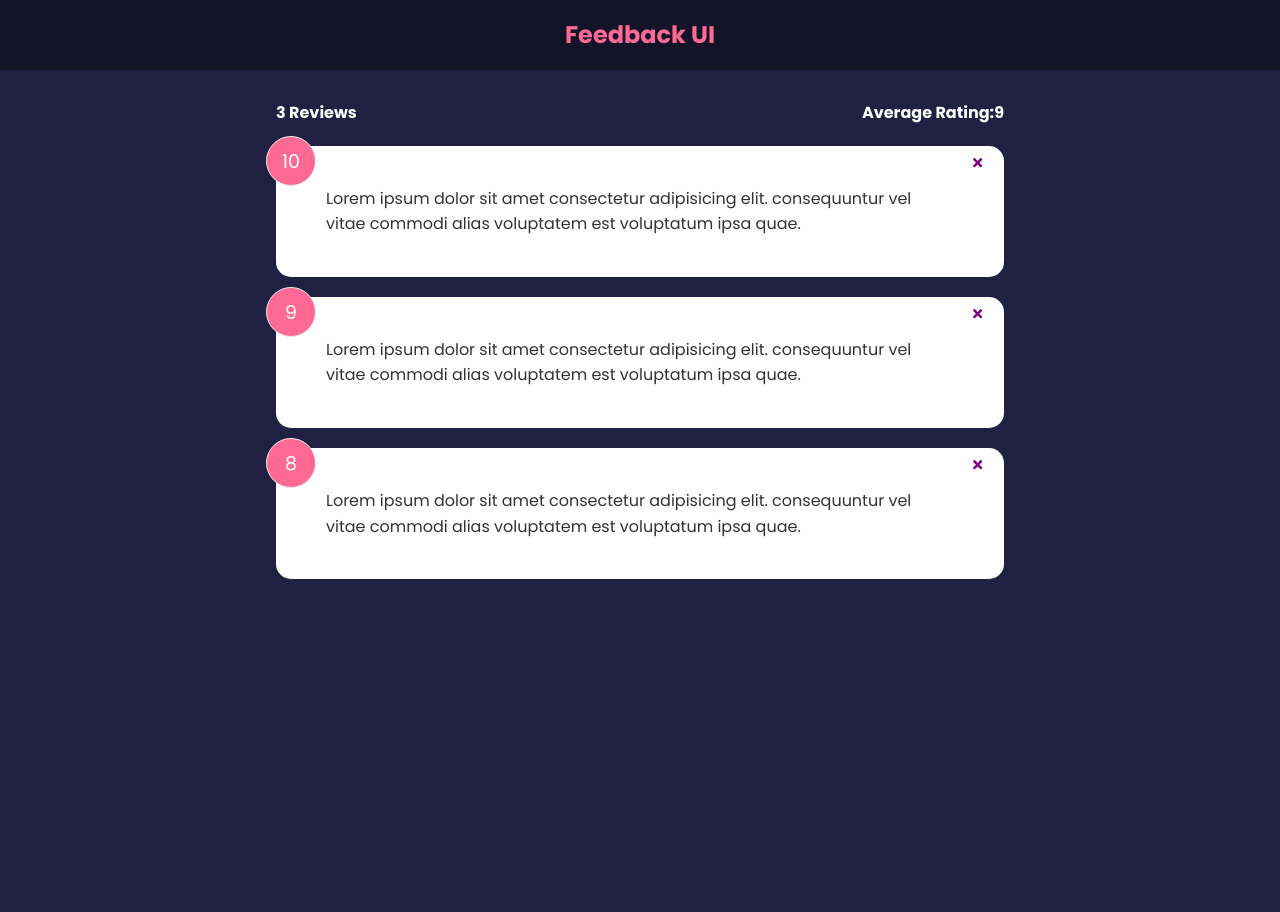
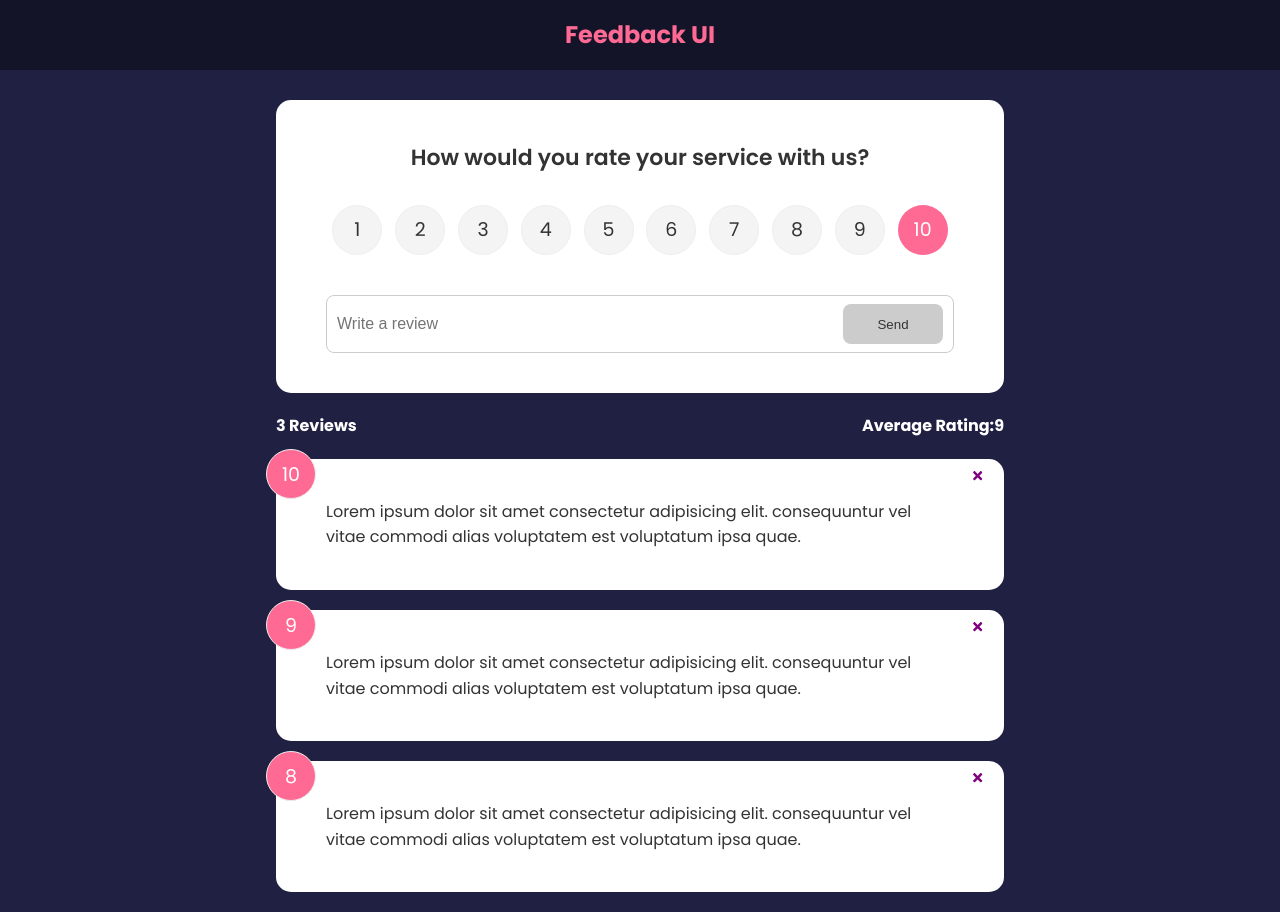
Before and after one commit to rehmatkarim/feedback-app, a React (Create React App) app: page / in a window 1280 px wide. Before the commit the page ends 800 px from the top, so only its background shows below. Built offline with nearby package versions, Linux system fonts and the light colour scheme.

Commit message:
rating and form comp done

```diff
--- a/src/App.js
+++ b/src/App.js
@@ -2,6 +2,7 @@
 import Header from "./components/Header";
 import FeedbackList from "./components/FeedbackList";
 import FeedbackStats from "./components/FeedbackStats";
+import FeedbackForm from "./components/FeedbackForm";
 import FeedbackData from "./data/FeedbackData";
 
 function App() {
@@ -15,6 +16,7 @@
     <>
       <Header />
       <div className="container">
+        <FeedbackForm/>
         <FeedbackStats feedback={feedback} />
         <FeedbackList feedback={feedback} handleDelete={deleteFeedBackItem} />
       </div>
--- /dev/null
+++ b/src/components/FeedbackForm.jsx
@@ -0,0 +1,45 @@
+import { useState } from "react";
+import Card from "./shared/Card";
+import Button from "./shared/Button";
+import RatingSelect from "./RatingSelect";
+const FeedbackForm = () => {
+  const [text, setText] = useState("");
+  const [rating, setRating] = useState(10);
+  const [btnDisabled, setBtnDisabled] = useState(true);
+  const [message, setMessage] = useState("");
+  const handleTextChange = (e) => {
+    if (text === "") {
+      setBtnDisabled(true);
+      setMessage(null);
+    } else if (text !== "" && text.trim().length <= 10) {
+      setMessage("Text must be at least 10 characters");
+      setBtnDisabled(true);
+    } else {
+      setBtnDisabled(false);
+      setMessage(null);
+    }
+    setText(e.target.value);
+  };
+  return (
+    <Card>
+      <form>
+        <h2>How would you rate your service with us?</h2>
+        <RatingSelect select={(rating) => setRating(rating)} />
+        <div className="input-group">
+          <input
+            type="text"
+            onChange={handleTextChange}
+            value={text}
+            placeholder="Write a review"
+          />
+          <Button type="submit" isDisabled={btnDisabled}>
+            Send
+          </Button>
+        </div>
+        {message && <div className="message">{message}</div>}
+      </form>
+    </Card>
+  );
+};
+
+export default FeedbackForm;
--- /dev/null
+++ b/src/components/RatingSelect.jsx
@@ -0,0 +1,124 @@
+import { useState } from "react";
+const RatingSelect = ({ select }) => {
+  const [selected, setSelected] = useState(10);
+  const handleChange = (e) => {
+    setSelected(+e.currentTarget.value);
+    select(+e.currentTarget.value);
+  };
+  return (
+    <ul className="rating">
+      <li>
+        <input
+          type="radio"
+          id="num1"
+          name="rating"
+          value="1"
+          onChange={handleChange}
+          checked={selected === 1}
+        />
+        <label htmlFor="num1">1</label>
+      </li>
+      <li>
+        <input
+          type="radio"
+          id="num2"
+          name="rating"
+          value="2"
+          onChange={handleChange}
+          checked={selected === 2}
+        />
+        <label htmlFor="num2">2</label>
+      </li>
+      <li>
+        <input
+          type="radio"
+          id="num3"
+          name="rating"
+          value="3"
+          onChange={handleChange}
+          checked={selected === 3}
+        />
+        <label htmlFor="num3">3</label>
+      </li>
+      <li>
+        <input
+          type="radio"
+          id="num4"
+          name="rating"
+          value="4"
+          onChange={handleChange}
+          checked={selected === 4}
+        />
+        <label htmlFor="num4">4</label>
+      </li>
+      <li>
+        <input
+          type="radio"
+          id="num5"
+          name="rating"
+          value="5"
+          onChange={handleChange}
+          checked={selected === 5}
+        />
+        <label htmlFor="num5">5</label>
+      </li>
+      <li>
+        <input
+          type="radio"
+          id="num6"
+          name="rating"
+          value="6"
+          onChange={handleChange}
+          checked={selected === 6}
+        />
+        <label htmlFor="num6">6</label>
+      </li>
+      <li>
+        <input
+          type="radio"
+          id="num7"
+          name="rating"
+          value="7"
+          onChange={handleChange}
+          checked={selected === 7}
+        />
+        <label htmlFor="num7">7</label>
+      </li>
+      <li>
+        <input
+          type="radio"
+          id="num8"
+          name="rating"
+          value="8"
+          onChange={handleChange}
+          checked={selected === 8}
+        />
+        <label htmlFor="num8">8</label>
+      </li>
+      <li>
+        <input
+          type="radio"
+          id="num9"
+          name="rating"
+          value="9"
+          onChange={handleChange}
+          checked={selected === 9}
+        />
+        <label htmlFor="num9">9</label>
+      </li>
+      <li>
+        <input
+          type="radio"
+          id="num10"
+          name="rating"
+          value="10"
+          onChange={handleChange}
+          checked={selected === 10}
+        />
+        <label htmlFor="num10">10</label>
+      </li>
+    </ul>
+  );
+};
+
+export default RatingSelect;
--- /dev/null
+++ b/src/components/shared/Button.jsx
@@ -0,0 +1,20 @@
+import PropTypes from "prop-types";
+const Button = ({ children, version, type, isDisabled }) => {
+  return (
+    <button type={type} disabled={isDisabled} className={`btn btn-${version}`}>
+      {children}
+    </button>
+  );
+};
+Button.defaultProps = {
+  version: "primary",
+  type: "button",
+  isDisabled: false,
+};
+Button.propType = {
+  children: PropTypes.node.isRequired,
+  version: PropTypes.string,
+  isDisabled: PropTypes.bool,
+  type: PropTypes.string,
+};
+export default Button;
```
